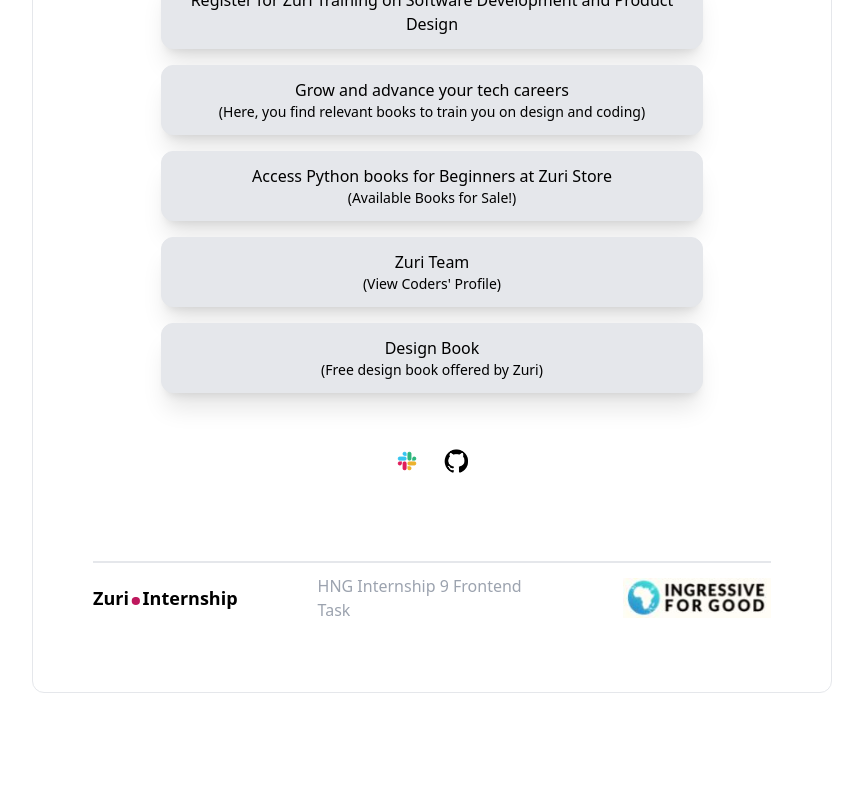
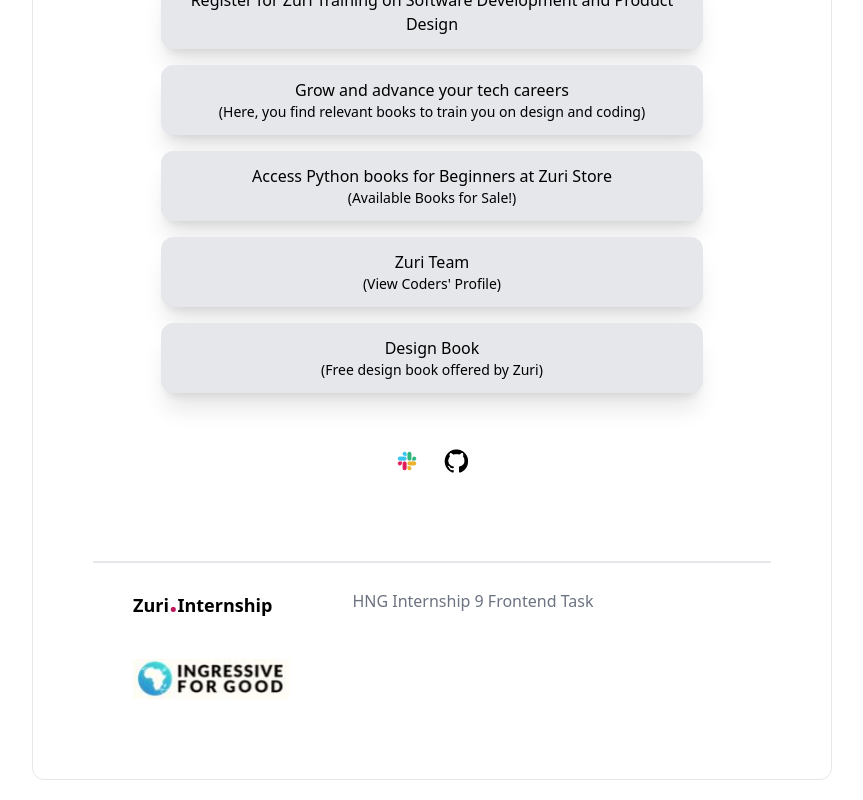
Before and after one commit to alabiabiodun/Linktree-App, a React (Create React App) app: page / in a window 1280 px wide. Shown: the part 334-1134 px from the top of the page, without its empty margins (208-1071 px from the left). Before the commit the page ends 1047 px from the top, so only its background shows below. Built offline with nearby package versions, Linux system fonts and the light colour scheme.

Commit message:
New updates...

```diff
--- a/src/components/Linktree.jsx
+++ b/src/components/Linktree.jsx
@@ -42,15 +42,11 @@
               <img src= './logo/slack.png' alt='slack_logo' className='w-15 h-10' />
               <img src='./logo/github.png' alt='github_logo' className='w-15 h-6'/>
             </div>
-            <div id='footer2' className='border-t-2 border-gray-200 flex flex-row justify-between items-center mt-20 w-auto gap-20'>
-              <div>
-                <h5 className='text-lg font-semibold pb-5 text-center'>Zuri<small className='text-5xl text-pink-700'>.</small>Internship</h5>
-              </div>
-              <div>
-                <h5 className='text-md text-gray-400'>HNG Internship 9 Frontend Task</h5>
-              </div>
-              <div>
-                <img src='./logo/zuri.jpg' alt='zuri_logo' className='w-25 h-10'/>
+            <div id='footer2' className='flex border-t-2 border-gray-200 mt-20 w-100'>
+              <div className='flex flex-wrap items-center justify-left gap-10 w-100 p-3 m-2'>
+                <h5 className='pl-5 pr-5 text-lg font-semibold text-center'>Zuri<small className='text-3xl text-pink-700'>.</small>Internship</h5>
+                <h5 className='pl-5 pr-5 text-md text-center text-gray-500'>HNG Internship 9 Frontend Task</h5>
+                <img src='./logo/zuri.jpg' alt='zuri_logo' className='pl-5 pr-5 w-25 h-10'/>
               </div>
             </div>
         </div>
--- a/src/containers/App.js
+++ b/src/containers/App.js
@@ -3,7 +3,7 @@
 
 const App = () => {
   return (
-    <div>
+    <div className='w-100 h-100'>
       <Linktree />
     </div>
   )
```
